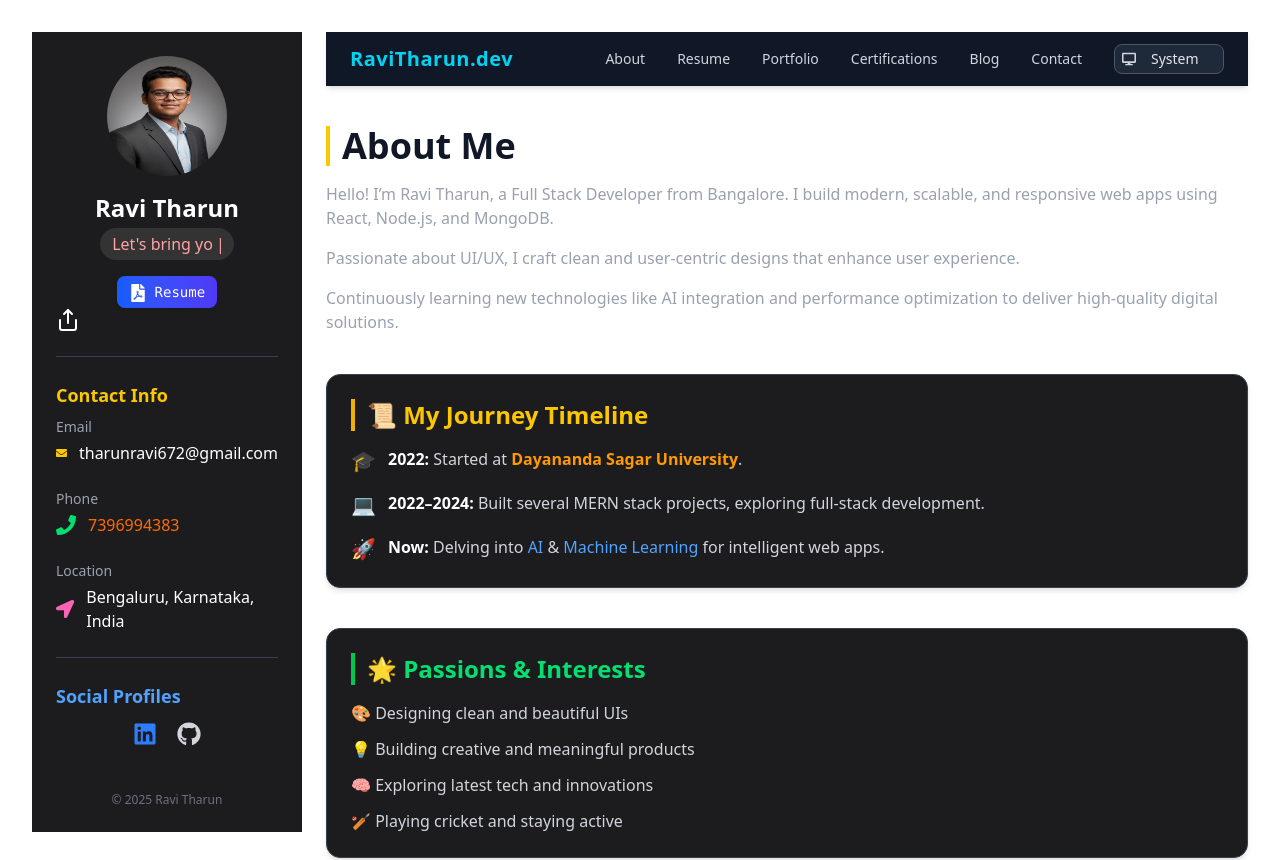
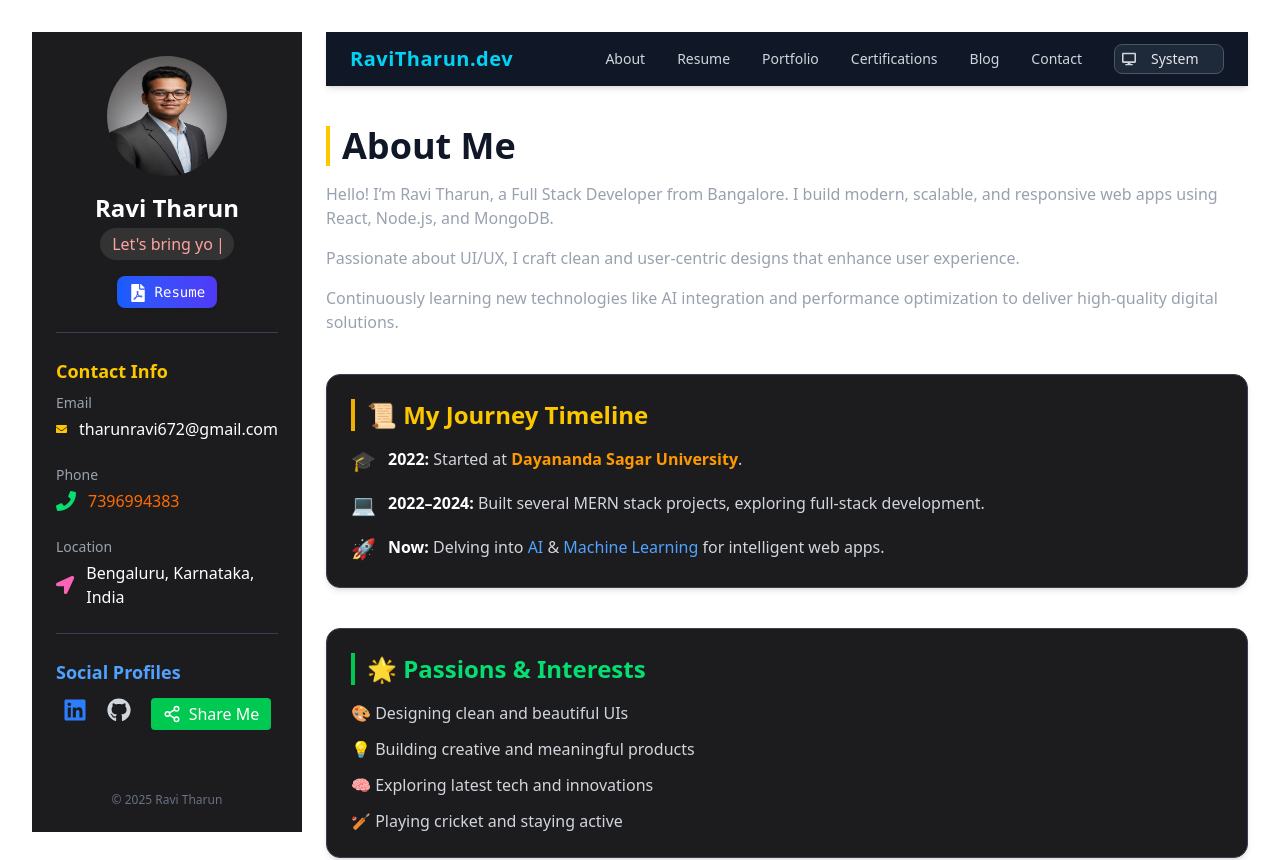
Before and after one commit to ravitharun/ravi-devprofile, a React (Vite) app in the folder frontend/: page /about in a window 1280 px wide. Shown: the top 860 px of the page. Built offline with nearby package versions, Linux system fonts and the light colour scheme.

Commit message:
added the share feature in website

```diff
--- a/frontend/src/Components/LeftSidebar.jsx
+++ b/frontend/src/Components/LeftSidebar.jsx
@@ -15,6 +15,7 @@ import ResumeButton from "./ResumeButton";
 import AOS from "aos";
 import "aos/dist/aos.css";
 import { Share } from "lucide-react";
+import ShareBtn from "../Pages/Share"
 const LeftSidebar = () => {
   const [isOpen, setIsOpen] = useState(false);
   useEffect(() => {
@@ -90,7 +91,7 @@ const LeftSidebar = () => {
             <div title="Download my resume (PDF)">
               <ResumeButton />
             </div>
-              <Share></Share>
+
 
             <hr className="my-6 border-gray-700" />
 
@@ -163,6 +164,7 @@ const LeftSidebar = () => {
                 >
                   <FaGithub />
                 </a>
+                <ShareBtn></ShareBtn>
               </div>
             </div>
           </div>
--- a/frontend/src/Pages/Share.jsx
+++ b/frontend/src/Pages/Share.jsx
@@ -1,23 +1,31 @@
 import React from "react";
+import { FiShare2 } from "react-icons/fi"; // share icon
 
-function Share() {
+function ShareBtn() {
   const shareData = {
-    title: "MDN",
-    text: "Learn web development on MDN!",
+    title: "Protifilo",
+    text: "Check out my portfolio!",
     url: "https://raviprotifilo.netlify.app/",
   };
-  // export default shareData
+
   const Handelshare = async () => {
-    await navigator.share(shareData);
+    try {
+      await navigator.share(shareData);
+    } catch (err) {
+      console.error("Share failed:", err);
+    }
   };
   return (
     <>
-      <button className="bg-green-500 text-white cursor-pointer" title="Share" onClick={Handelshare}
->
-        Share
+      <button
+        className="flex items-center gap-2 bg-green-500 text-white px-3 py-1 rounded hover:bg-green-600"
+        onClick={Handelshare}
+      >
+        <FiShare2 size={18} />
+        Share Me
       </button>
     </>
   );
 }
 
-export default Share;
+export default ShareBtn;
```
